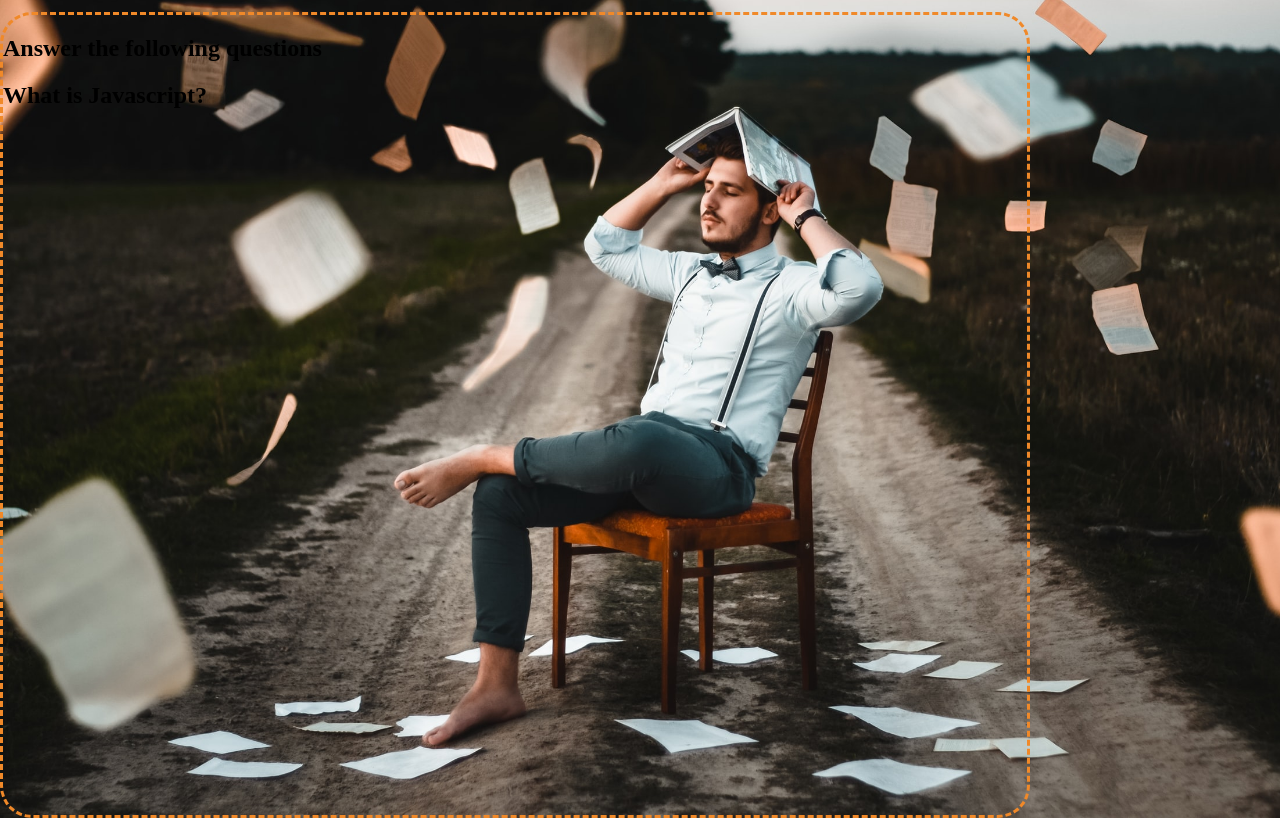
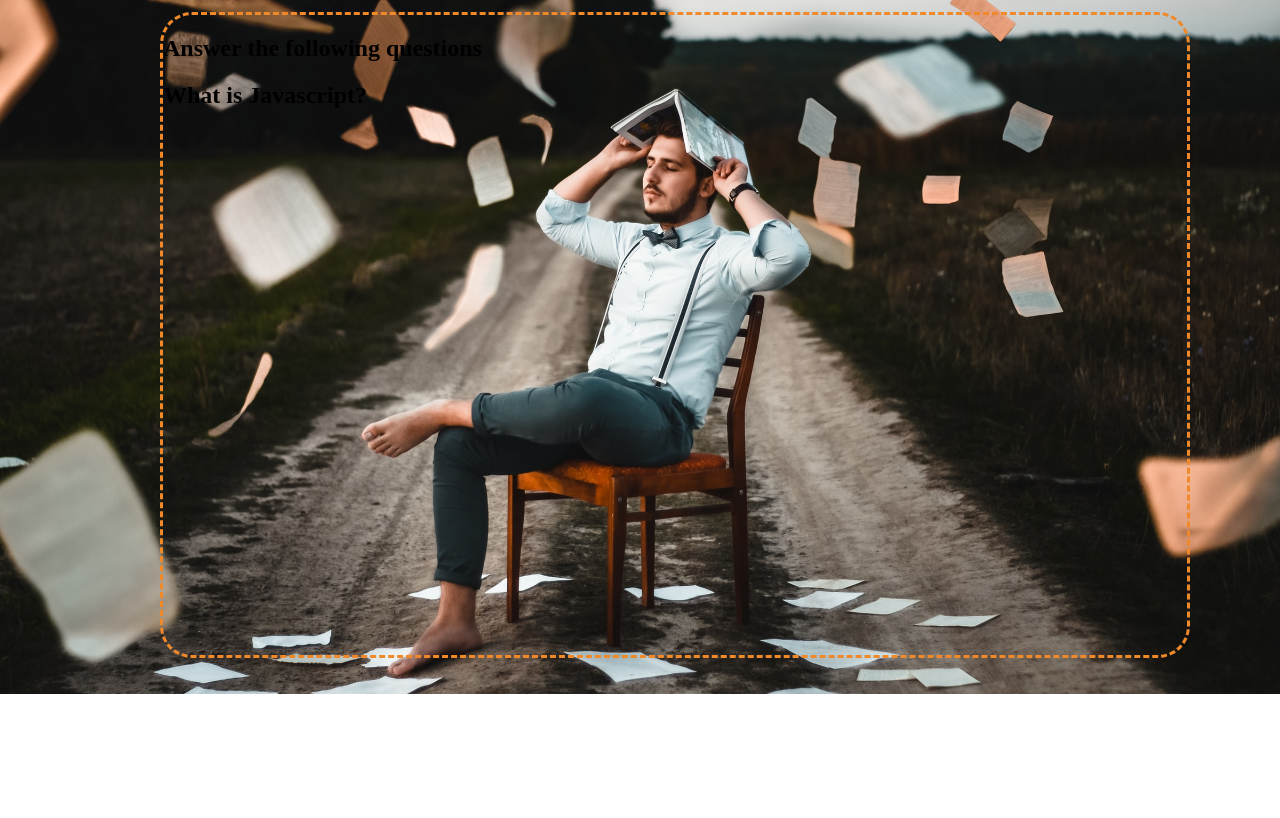
Before and after one commit to Teenskey-Knows/Week-3-Java-Script-Project, a plain HTML site: page index.html in a window 1280 px wide. Shown: the part 106-924 px from the top of the page. After the commit the page ends 800 px from the top, so only its background shows below. Drawn offline with Linux system fonts and the light colour scheme.

Commit message:
Styling the page's inner background

```diff
--- a/Assets/CSS/index.css
+++ b/Assets/CSS/index.css
@@ -26,6 +26,8 @@ body {
 .bigcontainer{
     border: dashed rgb(240, 137, 41);
     border-radius: 2rem;
-    height: 100vh;
+    height: 80vh;
     width: 80vw;
+    margin:0 10rem ;
+
 }
```
